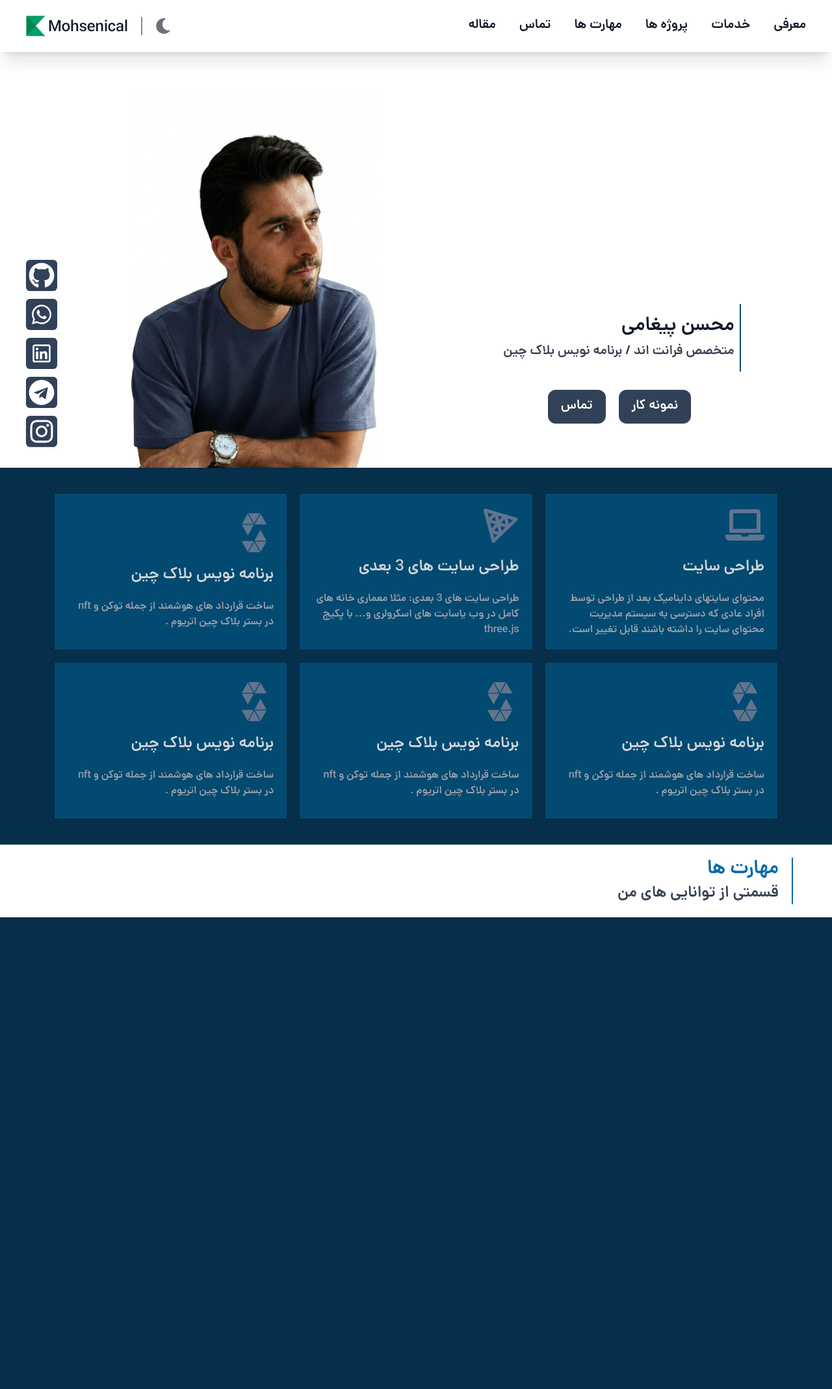
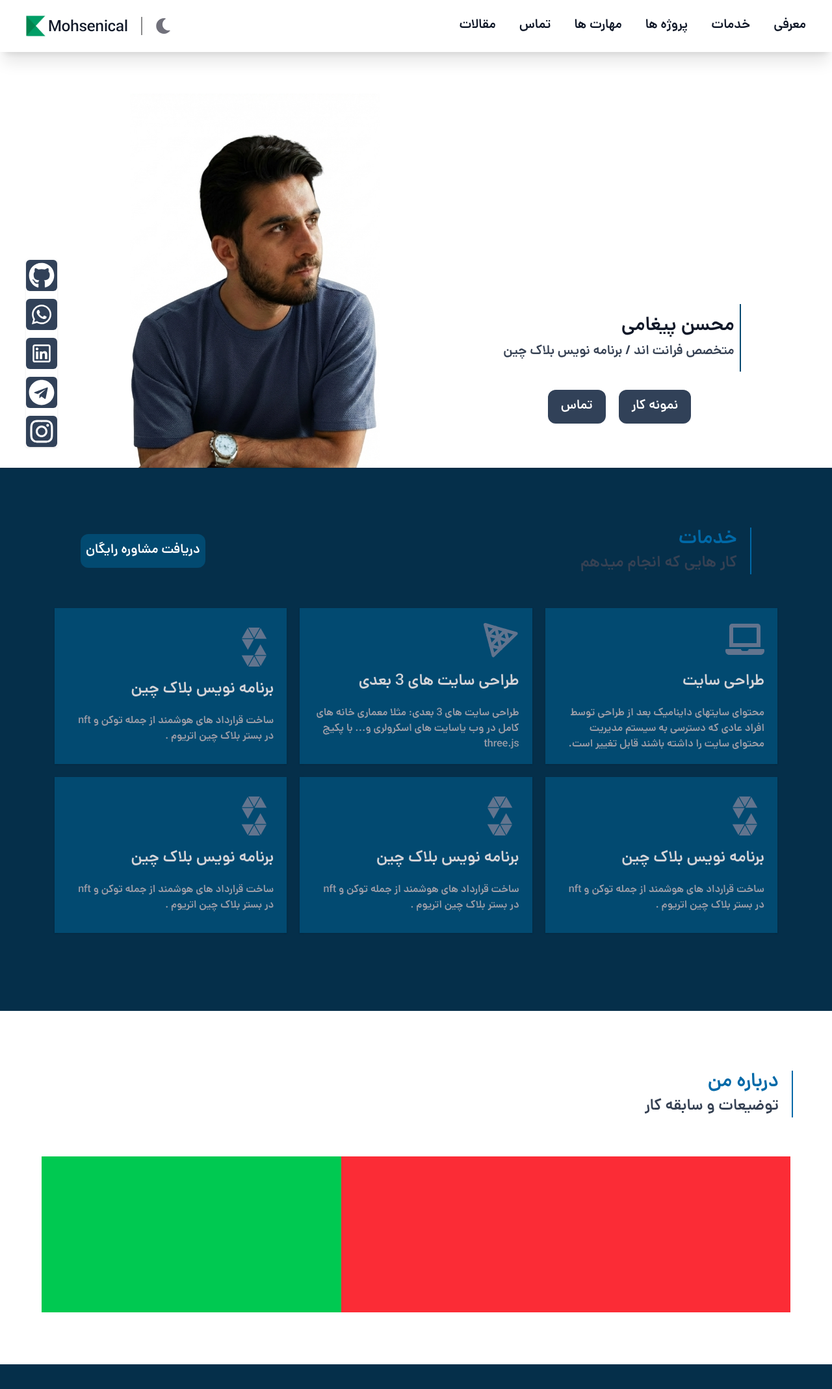
Before and after one commit to mohsenical/my-website, a React (Vite) app: page / in a window 1280 px wide. Shown: the whole page at 65% size. Before the commit the page ends 1452 px from the top, so only its background shows below. Built offline with nearby package versions, Linux system fonts and the light colour scheme.

Commit message:
Complete the About Me page

```diff
--- a/src/Data/data.jsx
+++ b/src/Data/data.jsx
@@ -7,12 +7,12 @@ import { SiSolidity } from "react-icons/si";
 import { TbBrandThreejs } from "react-icons/tb";
 
 const menuItem = [
-    { id: 1, title: "معرفی", href: "/about" },
+    { id: 1, title: "معرفی", href: "/" },
     { id: 1, title: "خدمات", href: "/services" },
     { id: 2, title: "پروژه ها", href: "/projects" },
     { id: 3, title: "مهارت ها", href: "/skills" },
     { id: 4, title: "تماس", href: "/contact-me" },
-    { id: 5, title: "مقاله", href: "/blogs" },
+    { id: 5, title: "مقالات", href: "/blogs" },
 ]
 
 const sideBarItems = [
--- /dev/null
+++ b/src/components/template/HomeFeatuer/AboutSection.jsx
@@ -0,0 +1,18 @@
+import HeaderSctionBody from '../../modules/HeaderSctionBody/HeaderSctionBody'
+
+function AboutSection() {
+    return (
+        <div className=" my-10 py-10 bg-white dark:bg-black w-full ">
+
+            <HeaderSctionBody title="درباره من" desc="توضیعات و سابقه کار" />
+
+            <div className=" flex w-[90%] mx-auto my-10">
+                <div className="w-[60%] h-[15rem] bg-red-500"></div>
+                <div className="w-[40%] h-[15rem] bg-green-500"></div>
+            </div>
+
+        </div>
+    )
+}
+
+export default AboutSection
--- /dev/null
+++ b/src/components/template/HomeFeatuer/ServicesSection.jsx
@@ -0,0 +1,24 @@
+import BoxItem from '../../modules/BoxItem/BoxItem'
+import HeaderSctionBody from '../../modules/HeaderSctionBody/HeaderSctionBody'
+import { ServicesBoxs } from "../../../Data/data"
+
+function ServicesSection() {
+    return (
+        <div className="my-10 w-[90%] mx-auto">
+
+            <HeaderSctionBody title="خدمات" desc="کار هایی که انجام میدهم" button="دریافت مشاوره رایگان" btnHref="/" />
+
+            <div className="grid grid-cols-1 md:grid-cols-2 lg:grid-cols-3 xl:grid-cols-3 items-center justify-evenly gap-5 mb-10 md:8 lg:mx-5 xl:3 ">
+                {
+                    ServicesBoxs.map(box => (
+                        <div key={box.id}>
+                            <BoxItem {...box} />
+                        </div>
+                    ))
+                }
+            </div>
+        </div>
+    )
+}
+
+export default ServicesSection
--- a/src/pages/Home.jsx
+++ b/src/pages/Home.jsx
@@ -1,9 +1,9 @@
-import BoxItem from "../components/modules/BoxItem/BoxItem";
 import HeaderSctionBody from "../components/modules/HeaderSctionBody/HeaderSctionBody";
 import ScrollTopBtn from "../components/modules/ScrollTopBtn/ScrollTopBtn";
 import SocialMedia from "../components/modules/SocialMedia/SocialMedia";
+import AboutSection from "../components/template/HomeFeatuer/aboutSection";
 import HeaderSection from "../components/template/HomeFeatuer/HeaderSection";
-import { ServicesBoxs } from "../Data/data";
+import ServicesSection from "../components/template/HomeFeatuer/ServicesSection";
 
 
 
@@ -15,24 +15,10 @@ function Home() {
             <HeaderSection />
             <SocialMedia />
 
-            <div className="">
-                <div className="my-10 w-[90%] mx-auto">
+            <div className="flex flex-col">
+                <ServicesSection />
 
-                    <div className="grid grid-cols-1 md:grid-cols-2 lg:grid-cols-3 xl:grid-cols-3 items-center justify-evenly gap-5 mb-10 md:8 lg:mx-5 xl:3 ">
-                        {
-                            ServicesBoxs.map(box => (
-                                <div key={box.id}>
-                                    <BoxItem {...box} />
-                                </div>
-                            ))
-                        }
-                    </div>
-                </div>
-
-                <div className="my-10 bg-white dark:bg-black w-full">
-                    <HeaderSctionBody title="مهارت ها" desc="قسمتی از توانایی های من" />
-                </div>
-
+                <AboutSection />
             </div>
             <ScrollTopBtn />
         </>
```
